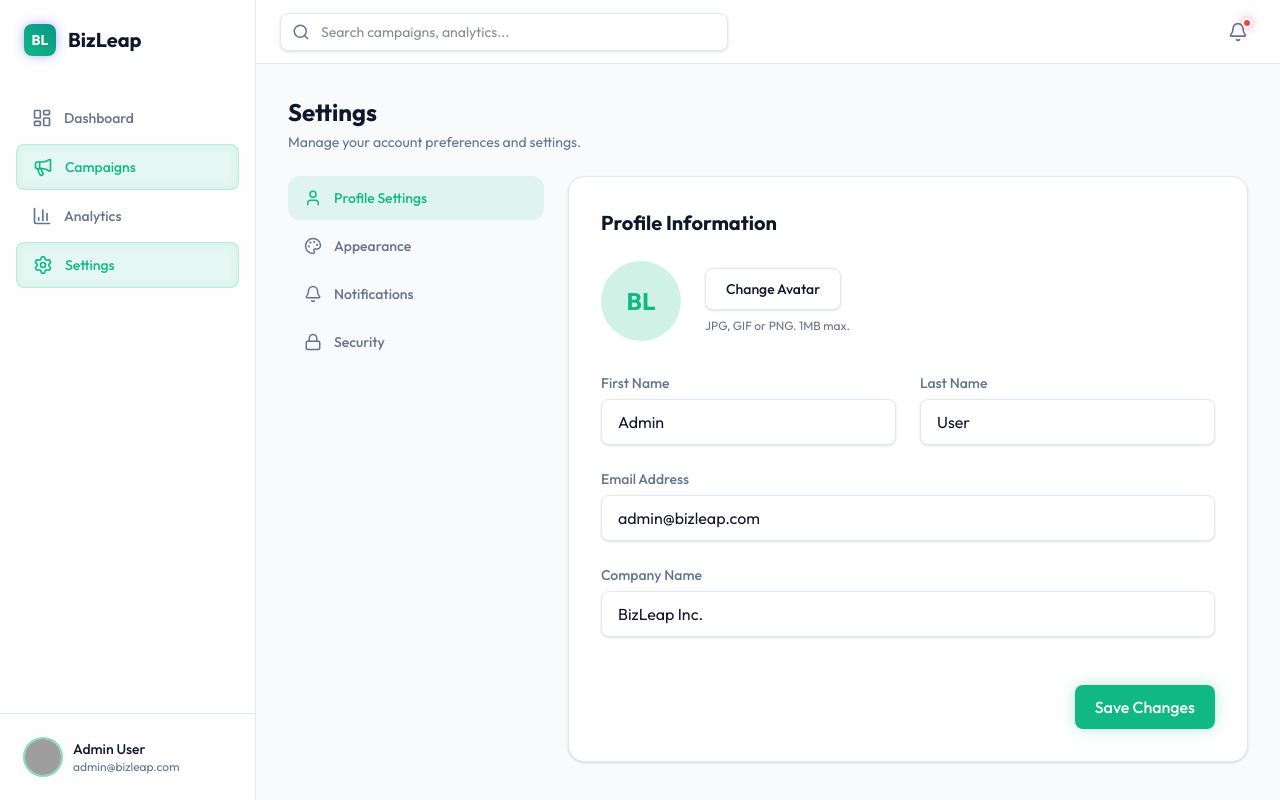
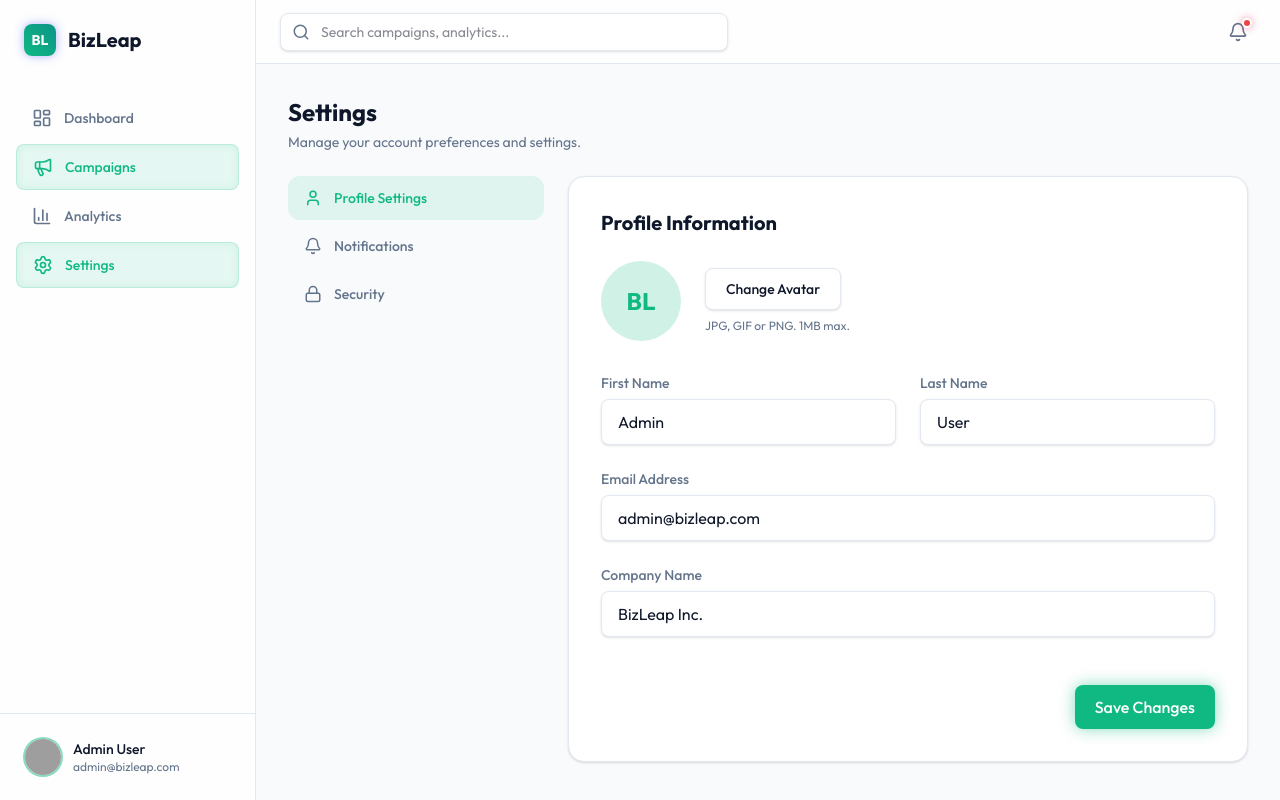
Before and after one commit to kurewarvaishnavi05/ai-ad-campaign-dashboard, a React (Vite) app: page /settings in a window 1280 px wide. Built offline with nearby package versions, Linux system fonts and the light colour scheme; grey boxes are pictures that could not be loaded.

Commit message:
Revert Dark Mode feature entirely

```diff
--- a/src/App.tsx
+++ b/src/App.tsx
@@ -6,13 +6,11 @@ import { Settings } from './pages/Settings';
 import { Landing } from './pages/Landing';
 import { Login } from './pages/Login';
 import { CampaignProvider } from './context/CampaignContext';
-import { ThemeProvider } from './context/ThemeContext';
 import './App.css';
 
 function App() {
   return (
-    <ThemeProvider>
-      <CampaignProvider>
+    <CampaignProvider>
       <Router>
         <Routes>
           <Route path="/" element={
@@ -36,7 +34,6 @@ function App() {
         </Routes>
       </Router>
     </CampaignProvider>
-    </ThemeProvider>
   );
 }
 
--- a/src/context/ThemeContext.tsx
+++ /dev/null
@@ -1,62 +0,0 @@
-import { createContext, useContext, useEffect, useState } from 'react';
-import type { ReactNode } from 'react';
-
-type Theme = 'light' | 'dark' | 'system';
-
-interface ThemeContextType {
-  theme: Theme;
-  setTheme: (theme: Theme) => void;
-}
-
-const ThemeContext = createContext<ThemeContextType | undefined>(undefined);
-
-export function ThemeProvider({ children }: { children: ReactNode }) {
-  const [theme, setTheme] = useState<Theme>(() => {
-    const savedTheme = localStorage.getItem('theme');
-    return (savedTheme as Theme) || 'system';
-  });
-
-  useEffect(() => {
-    const root = window.document.documentElement;
-
-    root.classList.remove('light', 'dark');
-
-    if (theme === 'system') {
-      const systemTheme = window.matchMedia('(prefers-color-scheme: dark)').matches ? 'dark' : 'light';
-      root.classList.add(systemTheme);
-    } else {
-      root.classList.add(theme);
-    }
-
-    localStorage.setItem('theme', theme);
-  }, [theme]);
-
-  // Listen for system preference changes
-  useEffect(() => {
-    if (theme !== 'system') return;
-
-    const mediaQuery = window.matchMedia('(prefers-color-scheme: dark)');
-    const handleChange = () => {
-      const root = window.document.documentElement;
-      root.classList.remove('light', 'dark');
-      root.classList.add(mediaQuery.matches ? 'dark' : 'light');
-    };
-
-    mediaQuery.addEventListener('change', handleChange);
-    return () => mediaQuery.removeEventListener('change', handleChange);
-  }, [theme]);
-
-  return (
-    <ThemeContext.Provider value={{ theme, setTheme }}>
-      {children}
-    </ThemeContext.Provider>
-  );
-}
-
-export function useTheme() {
-  const context = useContext(ThemeContext);
-  if (context === undefined) {
-    throw new Error('useTheme must be used within a ThemeProvider');
-  }
-  return context;
-}
--- a/src/index.css
+++ b/src/index.css
@@ -2,53 +2,13 @@
 @import "tailwindcss";
 @config "../tailwind.config.js";
 
-:root {
-  --color-bg: #f8fafc;
-  --color-card: #ffffff;
-  --color-card-border: #e2e8f0;
-  --color-text: #0f172a;
-  --color-text-muted: #64748b;
-  --color-primary: #10b981;
-  --color-primary-hover: #059669;
-  --color-primary-light: rgba(16, 185, 129, 0.1);
-  --color-secondary: #f1f5f9;
-  --color-accent: #0d9488;
-  --color-danger: #ef4444;
-  --color-warning: #f59e0b;
-
-  --grid-color: rgba(226, 232, 240, 0.5);
-  --scrollbar-track: #f1f5f9;
-  --scrollbar-thumb: #cbd5e1;
-  --scrollbar-thumb-hover: #94a3b8;
-}
-
-.dark {
-  --color-bg: #0f172a;
-  --color-card: #1e293b;
-  --color-card-border: #334155;
-  --color-text: #f8fafc;
-  --color-text-muted: #94a3b8;
-  --color-primary: #10b981; /* Emerald stays the same */
-  --color-primary-hover: #34d399;
-  --color-primary-light: rgba(16, 185, 129, 0.15);
-  --color-secondary: #1e293b;
-  --color-accent: #14b8a6;
-  --color-danger: #f87171;
-  --color-warning: #fbbf24;
-
-  --grid-color: rgba(51, 65, 85, 0.5);
-  --scrollbar-track: #0f172a;
-  --scrollbar-thumb: #334155;
-  --scrollbar-thumb-hover: #475569;
-}
-
 @layer base {
   body {
-    @apply bg-background text-text font-sans antialiased overflow-x-hidden transition-colors duration-300;
+    @apply bg-background text-text font-sans antialiased overflow-x-hidden;
     background-image:
-      radial-gradient(circle at center, var(--color-primary-light) 0%, transparent 100%),
-      linear-gradient(to right, var(--grid-color) 1px, transparent 1px),
-      linear-gradient(to bottom, var(--grid-color) 1px, transparent 1px);
+      radial-gradient(circle at center, rgba(16, 185, 129, 0.05) 0%, transparent 100%),
+      linear-gradient(to right, rgba(226, 232, 240, 0.5) 1px, transparent 1px),
+      linear-gradient(to bottom, rgba(226, 232, 240, 0.5) 1px, transparent 1px);
     background-size: 100% 100%, 40px 40px, 40px 40px;
     background-attachment: fixed;
   }
@@ -56,20 +16,20 @@
 
 @layer components {
   .btn-primary {
-    @apply bg-primary text-white px-5 py-2.5 rounded-lg hover:bg-primaryHover transition-all duration-300 font-medium shadow-[0_0_15px_rgba(16,185,129,0.3)] hover:shadow-[0_0_25px_rgba(16,185,129,0.5)] transform hover:-translate-y-0.5;
+    @apply bg-primary text-white px-5 py-2.5 rounded-lg hover:bg-primaryHover transition-all duration-300 font-medium shadow-[0_0_15px_rgba(16,185,129,0.5)] hover:shadow-[0_0_25px_rgba(16,185,129,0.7)] transform hover:-translate-y-0.5;
   }
   .btn-secondary {
-    @apply bg-card text-text px-5 py-2.5 rounded-lg hover:bg-secondary transition-all duration-300 font-medium border border-cardBorder shadow-sm;
+    @apply bg-white text-text px-5 py-2.5 rounded-lg hover:bg-slate-50 transition-all duration-300 font-medium border border-cardBorder shadow-sm;
   }
   .glass-card {
-    @apply bg-card/80 backdrop-blur-xl border border-cardBorder/50 rounded-2xl shadow-[0_8px_30px_rgb(0,0,0,0.04)] relative overflow-hidden;
+    @apply bg-white/70 backdrop-blur-xl border border-cardBorder/50 rounded-2xl shadow-[0_8px_30px_rgb(0,0,0,0.04)] relative overflow-hidden;
   }
   .glass-card::before {
     content: '';
-    @apply absolute inset-0 bg-gradient-to-br from-card/40 to-transparent opacity-50 pointer-events-none;
+    @apply absolute inset-0 bg-gradient-to-br from-white/40 to-transparent opacity-50 pointer-events-none;
   }
   .input-field {
-    @apply w-full bg-card border border-cardBorder text-text rounded-lg px-4 py-2.5 outline-none focus:border-primary focus:ring-1 focus:ring-primary transition-all shadow-sm;
+    @apply w-full bg-white border border-cardBorder text-text rounded-lg px-4 py-2.5 outline-none focus:border-primary focus:ring-1 focus:ring-primary transition-all shadow-sm;
   }
 }
 
@@ -79,14 +39,14 @@
   height: 8px;
 }
 ::-webkit-scrollbar-track {
-  background: var(--scrollbar-track);
+  background: #f1f5f9;
 }
 ::-webkit-scrollbar-thumb {
-  background: var(--scrollbar-thumb);
+  background: #cbd5e1;
   border-radius: 4px;
 }
 ::-webkit-scrollbar-thumb:hover {
-  background: var(--scrollbar-thumb-hover);
+  background: #94a3b8;
 }
 
 /* Utilities for gradient text */
--- a/src/pages/Settings.tsx
+++ b/src/pages/Settings.tsx
@@ -1,15 +1,12 @@
 import { useState } from 'react';
 import { motion } from 'framer-motion';
-import { User, Bell, Palette, Lock, Shield, Mail, Monitor, Moon, Sun } from 'lucide-react';
-import { useTheme } from '../context/ThemeContext';
+import { User, Bell, Lock, Shield, Mail } from 'lucide-react';
 
 export function Settings() {
-  const { theme, setTheme } = useTheme();
   const [activeTab, setActiveTab] = useState('profile');
 
   const tabs = [
     { id: 'profile', label: 'Profile Settings', icon: <User size={18} /> },
-    { id: 'appearance', label: 'Appearance', icon: <Palette size={18} /> },
     { id: 'notifications', label: 'Notifications', icon: <Bell size={18} /> },
     { id: 'security', label: 'Security', icon: <Lock size={18} /> },
   ];
@@ -87,42 +84,7 @@ export function Settings() {
             </div>
           )}
 
-          {/* APPEARANCE SETTINGS */}
-          {activeTab === 'appearance' && (
-            <div className="p-8 space-y-8 animate-fade-in">
-              <h2 className="text-xl font-bold text-text mb-6">Appearance</h2>
 
-              <div className="space-y-4">
-                <p className="text-sm text-textMuted">Customize the interface theme.</p>
-
-                <div className="grid grid-cols-1 sm:grid-cols-3 gap-4">
-                  <button
-                    onClick={() => setTheme('light')}
-                    className={`p-4 rounded-xl border-2 flex flex-col items-center gap-3 transition-colors ${theme === 'light' ? 'border-primary bg-primary/5' : 'border-cardBorder bg-card hover:border-slate-300'}`}
-                  >
-                    <Sun size={24} className={theme === 'light' ? 'text-primary' : 'text-textMuted'} />
-                    <span className={`font-medium ${theme === 'light' ? 'text-primary' : 'text-text'}`}>Light Mode</span>
-                  </button>
-
-                  <button
-                    onClick={() => setTheme('dark')}
-                    className={`p-4 rounded-xl border-2 flex flex-col items-center gap-3 transition-colors ${theme === 'dark' ? 'border-primary bg-primary/5' : 'border-cardBorder bg-card hover:border-slate-600'}`}
-                  >
-                    <Moon size={24} className={theme === 'dark' ? 'text-primary' : 'text-textMuted'} />
-                    <span className={`font-medium ${theme === 'dark' ? 'text-primary' : 'text-text'}`}>Dark Mode</span>
-                  </button>
-
-                  <button
-                    onClick={() => setTheme('system')}
-                    className={`p-4 rounded-xl border-2 flex flex-col items-center gap-3 transition-colors ${theme === 'system' ? 'border-primary bg-primary/5' : 'border-cardBorder bg-card hover:border-slate-400'}`}
-                  >
-                    <Monitor size={24} className={theme === 'system' ? 'text-primary' : 'text-textMuted'} />
-                    <span className={`font-medium ${theme === 'system' ? 'text-primary' : 'text-text'}`}>System Auto</span>
-                  </button>
-                </div>
-              </div>
-            </div>
-          )}
 
           {/* NOTIFICATIONS SETTINGS */}
           {activeTab === 'notifications' && (
--- a/tailwind.config.js
+++ b/tailwind.config.js
@@ -4,22 +4,21 @@ export default {
     "./index.html",
     "./src/**/*.{js,ts,jsx,tsx}",
   ],
-  darkMode: 'class',
   theme: {
     extend: {
       colors: {
-        background: 'var(--color-bg)',
-        card: 'var(--color-card)',
-        cardBorder: 'var(--color-card-border)',
-        text: 'var(--color-text)',
-        textMuted: 'var(--color-text-muted)',
-        primary: 'var(--color-primary)',
-        primaryHover: 'var(--color-primary-hover)',
-        primaryLight: 'var(--color-primary-light)',
-        secondary: 'var(--color-secondary)',
-        accent: 'var(--color-accent)',
-        danger: 'var(--color-danger)',
-        warning: 'var(--color-warning)',
+        background: '#f8fafc', // slate-50
+        card: '#ffffff', // white
+        cardBorder: '#e2e8f0', // slate-200
+        text: '#0f172a', // slate-900
+        textMuted: '#64748b', // slate-500
+        primary: '#10b981', // emerald-500
+        primaryHover: '#059669', // emerald-600
+        primaryLight: 'rgba(16, 185, 129, 0.1)',
+        secondary: '#f1f5f9', // slate-100
+        accent: '#0d9488', // teal-600
+        danger: '#ef4444', // red-500
+        warning: '#f59e0b', // amber-500
       },
       fontFamily: {
         sans: ['Outfit', 'system-ui', 'sans-serif'],
```
Also changed, not shown: src/components/dashboard/Charts.tsx (+9 -9 lines).
